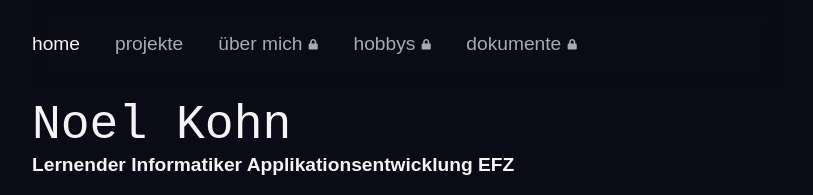
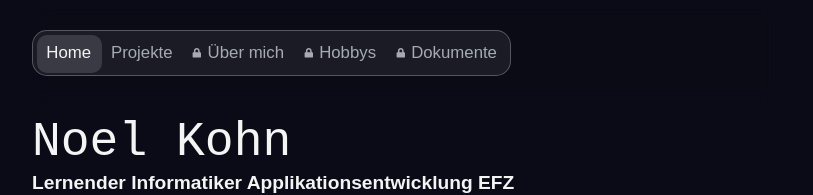
Before and after one commit to no-e1/portfolio-site, a React (Vite) app in the folder frontend/: page / in a window 1280 px wide. Shown: the top 195 px of the page, without its empty margins (233-1046 px from the left). Built offline with nearby package versions, Linux system fonts and the light colour scheme; no server answers; a web font is replaced by a local one.

Commit message:
feat(frontend): redesign responsive navigation

```diff
--- a/frontend/src/components/Header.tsx
+++ b/frontend/src/components/Header.tsx
@@ -1,6 +1,6 @@
-import { useEffect, useState } from "react";
+import { useEffect, useLayoutEffect, useRef, useState } from "react";
 import { FaLock } from "react-icons/fa";
-import { Link, NavLink, useNavigate } from "react-router-dom";
+import { Link, NavLink, useLocation, useNavigate } from "react-router-dom";
 import {
   clearAuthSession,
   getAccessToken,
@@ -8,15 +8,18 @@ import {
 } from "../auth/auth-session";
 
 const navItems = [
-  { to: "/", label: "home", end: true, requiresAuth: false },
-  { to: "/projects", label: "projekte", requiresAuth: false },
-  { to: "/about", label: "über mich", requiresAuth: true },
-  { to: "/hobbys", label: "hobbys", requiresAuth: true },
-  { to: "/docs", label: "dokumente", requiresAuth: true },
+  { to: "/", label: "Home", end: true, requiresAuth: false },
+  { to: "/projects", label: "Projekte", requiresAuth: false },
+  { to: "/about", label: "Über mich", requiresAuth: true },
+  { to: "/hobbys", label: "Hobbys", requiresAuth: true },
+  { to: "/docs", label: "Dokumente", requiresAuth: true },
 ];
 
 export default function Header() {
+  const location = useLocation();
   const navigate = useNavigate();
+  const desktopNavigationRef = useRef<HTMLElement>(null);
+  const desktopIndicatorRef = useRef<HTMLSpanElement>(null);
   const [isAuthenticated, setIsAuthenticated] = useState(
     () => getAccessToken() !== null,
   );
@@ -25,6 +28,41 @@ export default function Header() {
   useEffect(() => subscribeToAuthSession(() => {
     setIsAuthenticated(getAccessToken() !== null);
   }), []);
+
+  useLayoutEffect(() => {
+    const navigation = desktopNavigationRef.current;
+    const indicator = desktopIndicatorRef.current;
+
+    if (!navigation || !indicator) {
+      return;
+    }
+
+    const desktopNavigation = navigation;
+    const desktopIndicator = indicator;
+
+    function updateIndicator() {
+      const activeLink = desktopNavigation.querySelector<HTMLElement>(
+        ".nav-link-active",
+      );
+
+      if (!activeLink) {
+        desktopIndicator.style.opacity = "0";
+        return;
+      }
+
+      desktopIndicator.style.width = `${activeLink.offsetWidth}px`;
+      desktopIndicator.style.height = `${activeLink.offsetHeight}px`;
+      desktopIndicator.style.transform = `translate(${activeLink.offsetLeft}px, ${activeLink.offsetTop}px)`;
+      desktopIndicator.style.opacity = "1";
+    }
+
+    updateIndicator();
+
+    const resizeObserver = new ResizeObserver(updateIndicator);
+    resizeObserver.observe(desktopNavigation);
+
+    return () => resizeObserver.disconnect();
+  }, [isAuthenticated, location.pathname]);
 
   useEffect(() => {
     if (!isMobileMenuOpen) {
@@ -71,10 +109,10 @@ export default function Header() {
             : baseClassName;
         }}
       >
-        <span>{item.label}</span>
         {item.requiresAuth && !isAuthenticated && (
           <FaLock className="nav-lock-icon" aria-hidden="true" />
         )}
+        <span>{item.label}</span>
       </NavLink>
     ));
   }
@@ -83,7 +121,16 @@ export default function Header() {
     <header
       className={`site-header${isMobileMenuOpen ? " site-header-mobile-open" : ""}`}
     >
-      <nav className="desktop-navigation" aria-label="Hauptnavigation">
+      <nav
+        className="desktop-navigation"
+        aria-label="Hauptnavigation"
+        ref={desktopNavigationRef}
+      >
+        <span
+          className="desktop-nav-indicator"
+          aria-hidden="true"
+          ref={desktopIndicatorRef}
+        />
         {renderNavLinks()}
       </nav>
 
--- a/frontend/src/styles/index.css
+++ b/frontend/src/styles/index.css
@@ -58,23 +58,82 @@ header {
   align-items: center;
 }
 
+.desktop-navigation {
+  padding: 0.25rem;
+  position: relative;
+  gap: 0.08rem;
+  border: 1px solid rgba(166, 171, 179, 0.42);
+  border-radius: 15px;
+  background: rgba(166, 171, 179, 0.1);
+}
+
+.desktop-navigation .nav-link {
+  min-height: 2.2rem;
+  margin-right: 0;
+  padding: 0.28rem 0.52rem;
+  font-size: 1.05rem;
+}
+
+.desktop-navigation .nav-lock-icon {
+  width: 0.6rem;
+  height: 0.6rem;
+}
+
+.desktop-nav-indicator {
+  position: absolute;
+  z-index: 0;
+  top: 0;
+  left: 0;
+  border: 1px solid transparent;
+  border-radius: 10px;
+  background: rgba(244, 244, 245, 0.14);
+  opacity: 0;
+  pointer-events: none;
+  transition:
+    width 260ms cubic-bezier(0.22, 1, 0.36, 1),
+    height 260ms cubic-bezier(0.22, 1, 0.36, 1),
+    opacity 120ms ease,
+    transform 260ms cubic-bezier(0.22, 1, 0.36, 1);
+}
+
 .nav-link {
-  margin-right: 35px;
+  min-height: 2.5rem;
+  margin-right: 0.75rem;
+  padding: 0.4rem 0.65rem;
+  box-sizing: border-box;
   display: inline-flex;
+  position: relative;
+  z-index: 1;
   align-items: center;
   gap: 0.35rem;
+  border: 1px solid transparent;
+  border-radius: 10px;
+  background: transparent;
   color: var(--light-text);
   font-size: 1.2rem;
   font-family: var(--mainfont);
   text-decoration: none;
+  transition:
+    background 160ms ease,
+    border-color 160ms ease,
+    color 160ms ease;
 }
 
 .nav-link:hover {
+  border-color: transparent;
+  background: transparent;
   color: var(--text);
 }
 
 .nav-link-active {
+  border-color: transparent;
+  background: rgba(244, 244, 245, 0.14);
   color: var(--text);
+}
+
+.desktop-navigation .nav-link-active {
+  border-color: transparent;
+  background: transparent;
 }
 
 .nav-link:focus-visible {
@@ -104,6 +163,10 @@ header {
 .logout:focus-visible {
   outline: 2px solid var(--text);
   outline-offset: 4px;
+}
+
+.desktop-logout {
+  font-size: 1.05rem;
 }
 
 .mobile-menu-toggle,
@@ -253,8 +316,14 @@ header {
   .site-header .mobile-navigation {
     width: min(100%, 750px);
     margin: 0 auto;
+    padding: 0;
+    box-sizing: border-box;
     display: grid;
     align-items: stretch;
+    gap: 0;
+    border: 0;
+    border-radius: 0;
+    background: transparent;
   }
 
   .mobile-nav-link,
@@ -268,9 +337,37 @@ header {
 
   .mobile-nav-link {
     width: 100%;
-    min-height: 3.25rem;
-    justify-content: space-between;
-    border-bottom: 1px solid rgba(166, 171, 179, 0.18);
+    min-height: 3.1rem;
+    padding: 0.7rem 0.8rem;
+    justify-content: flex-start;
+    border: 0;
+    border-radius: 8px;
+    background: transparent;
+    font-size: 1.1rem;
+  }
+
+  .mobile-nav-link + .mobile-nav-link {
+    border-top: 0;
+  }
+
+  .mobile-nav-link + .mobile-nav-link::before {
+    height: 1px;
+    position: absolute;
+    top: 0;
+    right: 0.8rem;
+    left: 0.8rem;
+    background: rgba(166, 171, 179, 0.2);
+    content: "";
+  }
+
+  .mobile-navigation .mobile-nav-link:hover {
+    background: rgba(166, 171, 179, 0.07);
+  }
+
+  .mobile-navigation .nav-link-active,
+  .mobile-navigation .nav-link-active:hover {
+    background: rgba(244, 244, 245, 0.14);
+    color: var(--text);
   }
 
   .mobile-menu-footer {
@@ -293,6 +390,7 @@ header {
 }
 
 @media (prefers-reduced-motion: reduce) {
+  .desktop-nav-indicator,
   .mobile-menu-toggle span {
     transition: none;
   }
```
